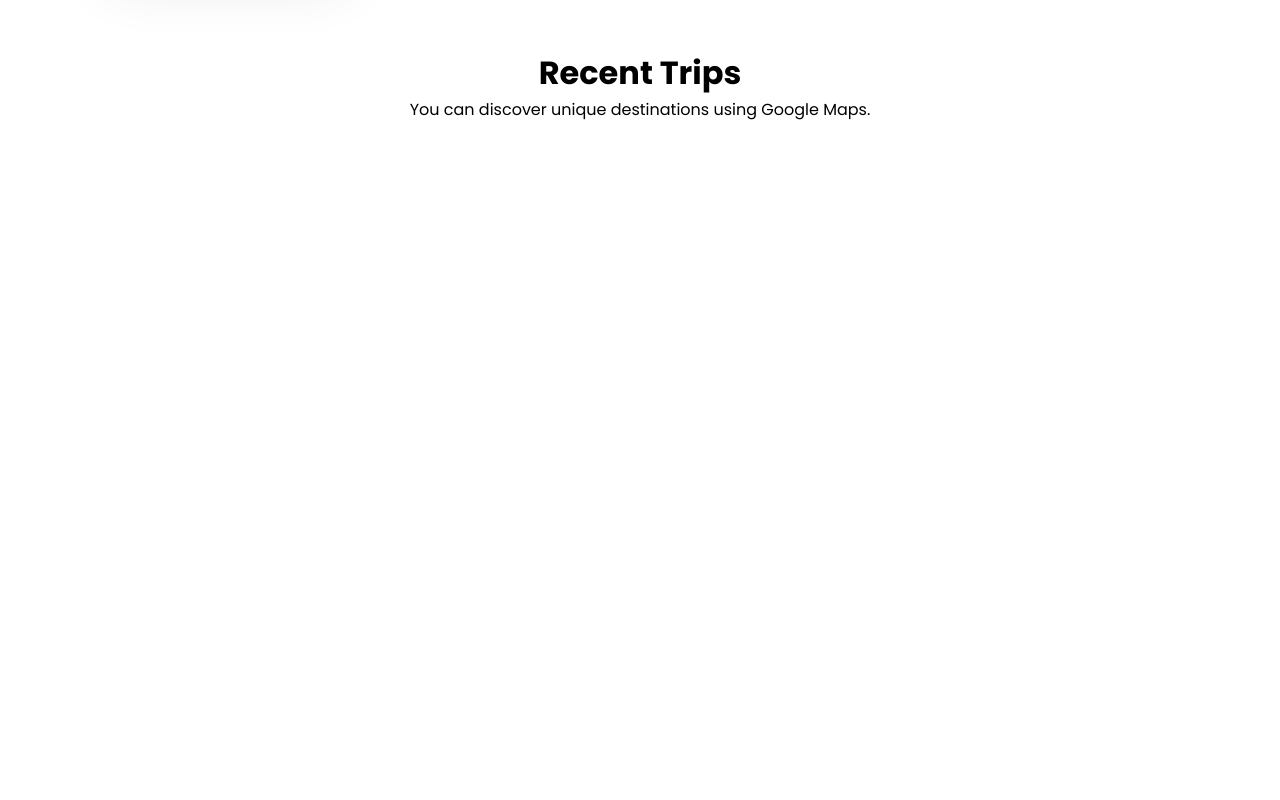
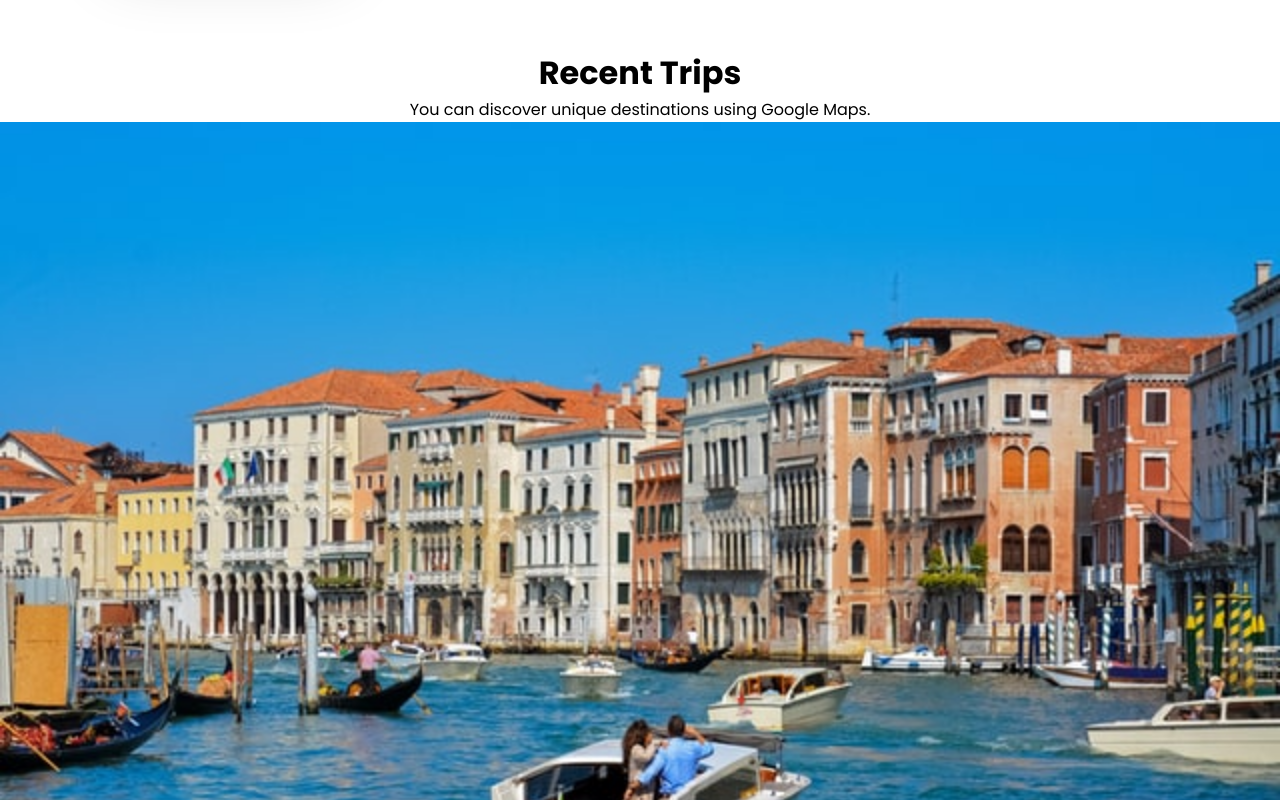
Before and after one commit to pri65/travel_app, a React (Create React App) app: page / in a window 1280 px wide. Shown: the part 1820-2620 px from the top of the page. Before the commit the page ends 1942 px from the top, so only its background shows below. Built offline with nearby package versions, Linux system fonts and the light colour scheme; the HTML template or start-up script is replaced by a standard one.

Commit message:
Created trip cards

```diff
--- a/src/components/Trip.js
+++ b/src/components/Trip.js
@@ -9,6 +9,25 @@ function Trip() {
     <div className="trip">
       <h1>Recent Trips</h1>
       <p>You can discover unique destinations using Google Maps.</p>
+      <div className="tripcard">
+        <TripData
+          image={Trip1}
+          heading="Trip in Indonesia"
+          text="Indonesia, officially the Republic of Indonesia, is a country in Southeast Asia and Oceania between the Indian and Pacific oceans. It consists of over 17,000 islands, including Sumatra, Java, Sulawesi, and parts of Borneo and New Guinea."
+        />
+
+        <TripData
+          image={Trip2}
+          heading="Trip in Malaysia"
+          text="Malaysia is Southeast Asian country occupying parts of the malay Peninsula and the island of Borneo. It's known for its beaches, rainforests and mix of Malay, Chinese, Indian and European cultural influences."
+        />
+
+        <TripData
+          image={Trip3}
+          heading="Trip in France"
+          text="France, in Western Europe, encompasses medieval cities, alpine villages and Mediterranean beaches. Paris, its capital, is famed for its fashion houses, classical art museums including the Louvre and monuments like Eiffel Tower."
+        />
+      </div>
     </div>
   );
 }
```
